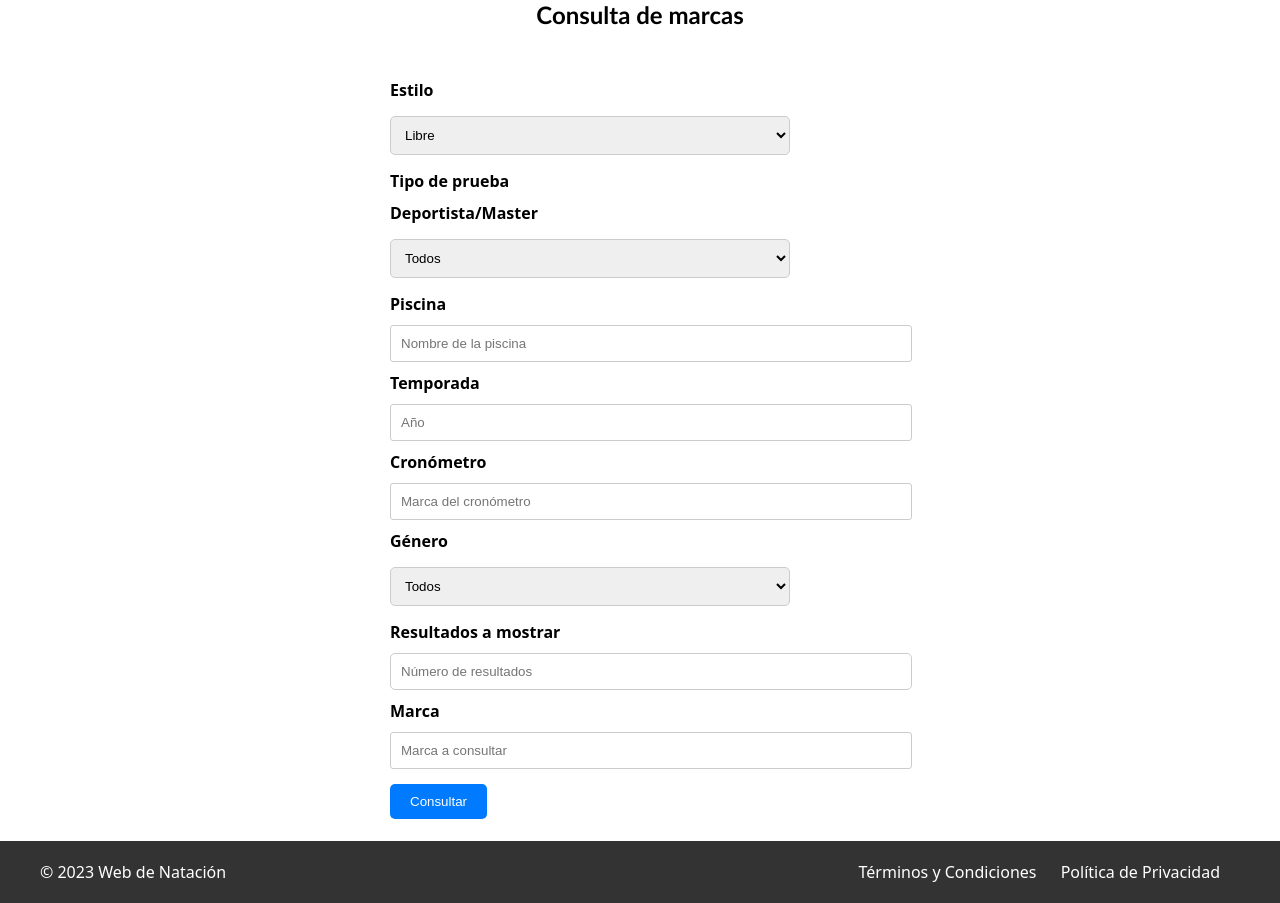
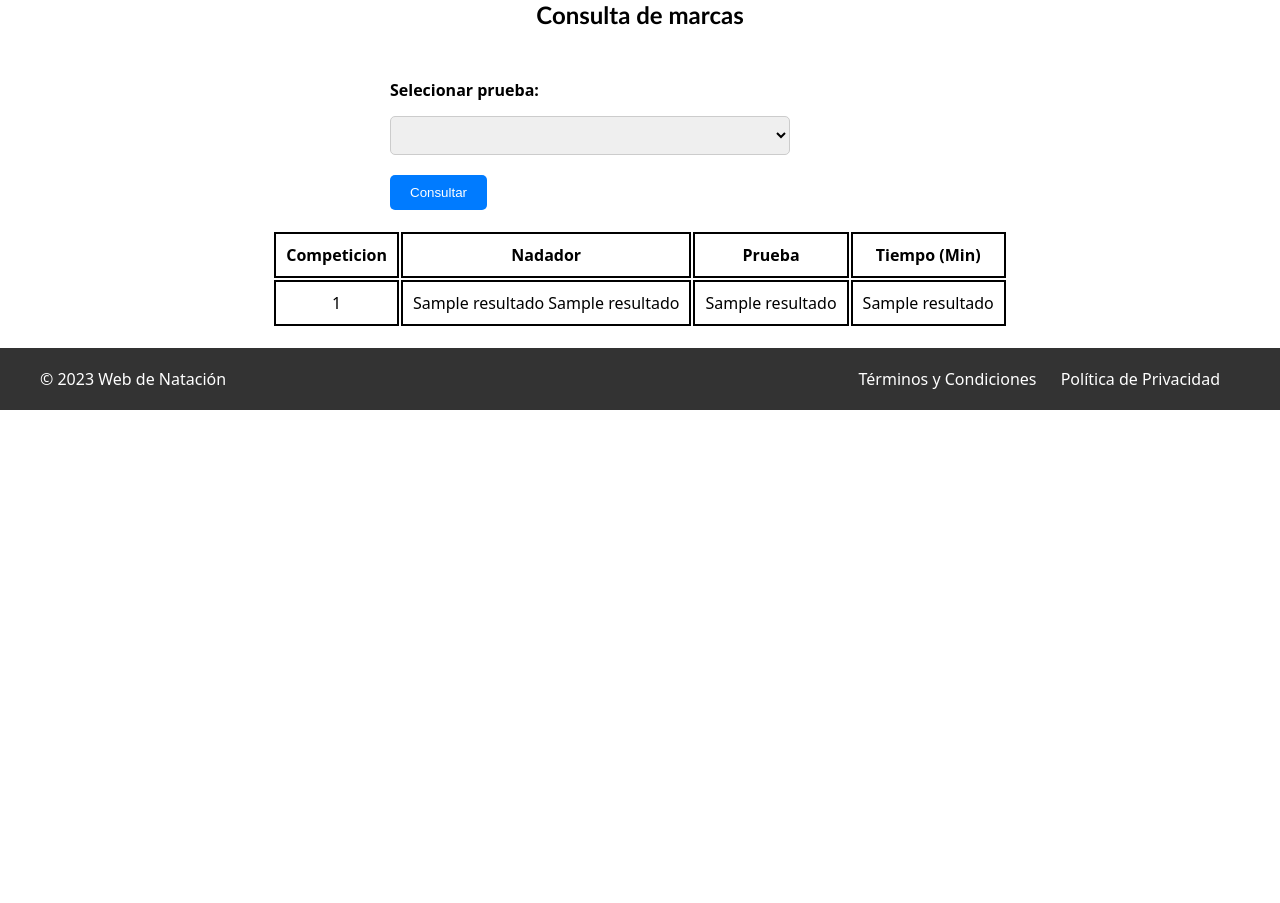
Before and after one commit to WebDeportiva/WebDeportiva, a Python web app: template web/python/templates/ranking.html in a window 1280 px wide. Shown: the part 88-991 px from the top of the page. After the commit the page ends 498 px from the top, so only its background shows below. Run offline with Jinja, Linux system fonts and the light colour scheme; the template is opened without the code that fills it: most values are stand-ins (such as "Sample title", 1, 10 or a date in 2020); lists and menus that the app fills with data are empty.

Commit message:
Raning casi hecho

```diff
--- a/web/python/static/css/style_main.css
+++ b/web/python/static/css/style_main.css
@@ -285,7 +285,14 @@ input[type="password"] {
 }
 /*css ranking
 /* css del ranking */
-
+#ranking{
+  display: flex;
+  justify-content: center;
+  align-items: center;
+  text-align: center;
+  margin-top: 20px;
+  margin-bottom: 20px;
+}
 
 form {
 
@@ -325,6 +332,8 @@ form {
   button:hover {
     background-color: #444;
   }
+
+
    /* pagina sobre nosotros */
  /* Estilos para el encabezado */
 #sobre-nosotros h2 {
--- a/web/python/templates/main.html
+++ b/web/python/templates/main.html
@@ -9,15 +9,15 @@
 <body>
     <div class="navbar">
         <div class="navbar-logo">
-            <a href="main.html">
+            <a href="/">
                 <img src="../static/img/logo.png" alt="Logo de Natacion"></a>
         </div>
         <div class="navbar-links">
             <ul>
                 <li><a href="#Calendario">Calendario</a></li>
                 <li><a href="competiciones.html">Competiciones</a></li>
-                <li><a href="ranking.html">Ranking</a></li>
-                <li><a href="sobre-nosotros.html">Sobre Nosotros</a></li>
+                <li><a href="/ranking">Ranking</a></li>
+                <li><a href="/aboutus">Sobre Nosotros</a></li>
                 <li><a href="IniciarSesion.html">Iniciar Sesión</a></li>
                 <li><a href="registrarse.html">Registrarse</a></li>
             </ul>
--- a/web/python/templates/ranking.html
+++ b/web/python/templates/ranking.html
@@ -12,14 +12,14 @@
 <body>
     <div class="navbar">
         <div class="navbar-logo">
-            <a href="main.html"><img src="../static/img/logo.png" alt="Logo de Natacion"></a>
+            <a href="/"><img src="../static/img/logo.png" alt="Logo de Natacion"></a>
         </div>
         <div class="navbar-links">
             <ul>
-                <li><a href="main.html">Calendario</a></li>
+                <li><a href="/">Calendario</a></li>
                 <li><a href="competiciones.html">Competiciones</a></li>
-                <li><a href="ranking.html">Ranking</a></li>
-                <li><a href="sobre-nosotros.html">Sobre Nosotros</a></li>
+                <li><a href="/ranking">Ranking</a></li>
+                <li><a href="/about">Sobre Nosotros</a></li>
                 <li><a href="IniciarSesion.html">Iniciar Sesión</a></li>
                 <li><a href="registrarse.html">Registrarse</a></li>
             </ul>
@@ -29,40 +29,33 @@
     <form action="" method="post">
         <h1>Consulta de marcas</h1>
         <div class="campos">
-            <label for="estilo">Estilo</label>
-            <select name="estilo" id="estilo">
-                <option value="libre">Libre</option>
-                <option value="mariposa">Mariposa</option>
-                <option value="espalda">Espalda</option>
-                <option value="braza">Brazada</option>
+            <label for="">Selecionar prueba:</label>
+
+            <select id="miSelector">
+                <option value="opcion1"></option>
             </select>
-            <label for="tipo_prueba">Tipo de prueba</label>
-            <label for="deportista">Deportista/Master</label>
-            <select name="deportista" id="deportista">
-                <option value="todos">Todos</option>
-                <option value="master">Master</option>
-            </select>
-            <label for="piscina">Piscina</label>
-            <input type="text" name="piscina" id="piscina" placeholder="Nombre de la piscina">
-            <label for="temporada">Temporada</label>
-            <input type="text" name="temporada" id="temporada" placeholder="Año">
-            <label for="cronometro">Cronómetro</label>
-            <input type="text" name="cronometro" id="cronometro" placeholder="Marca del cronómetro">
-            <label for="genero">Género</label>
-            <select name="genero" id="genero">
-                <option value="todos">Todos</option>
-                <option value="masculino">Masculino</option>
-                <option value="femenino">Femenino</option>
-            </select>
-            <label for="resultados">Resultados a mostrar</label>
-            <input type="number" name="resultados" id="resultados" placeholder="Número de resultados">
-            <label for="marca">Marca</label>
-            <input type="text" name="marca" id="marca" placeholder="Marca a consultar">
         </div>
         <button type="submit">Consultar</button>
-        <br>
-        <br>
     </form>
+    <div id="ranking">
+        <table>
+            <thead>
+                <th>Competicion</th>
+                <th>Nadador</th>
+                <th>Prueba</th>
+                <th>Tiempo (Min)</th>
+            </thead>
+            {% for i in resultados %}
+            <tr>
+                <td>{{i[0]}}</td>
+                <td>{{i[1]}} {{i[2]}}</td>
+                <td>{{i[3]}}</td>
+                <td>{{i[4]}}</td>
+            </tr>
+            {% endfor %}
+        </table>
+    </div>
+
     <footer class="footer">
         <div class="footer-content">
             <p>&copy; 2023 Web de Natación</p>
```
Also changed, not shown: web/python/controlador.py (+10 -10 lines), web/python/modelos.py (+28 -0 lines), web/python/views.py (+0 -31 lines).
